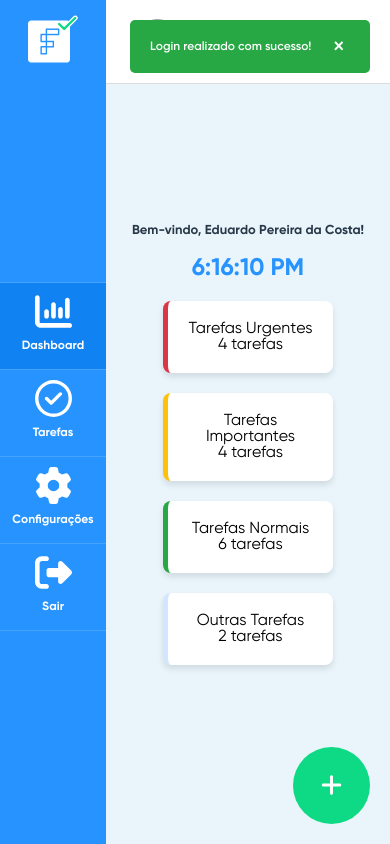
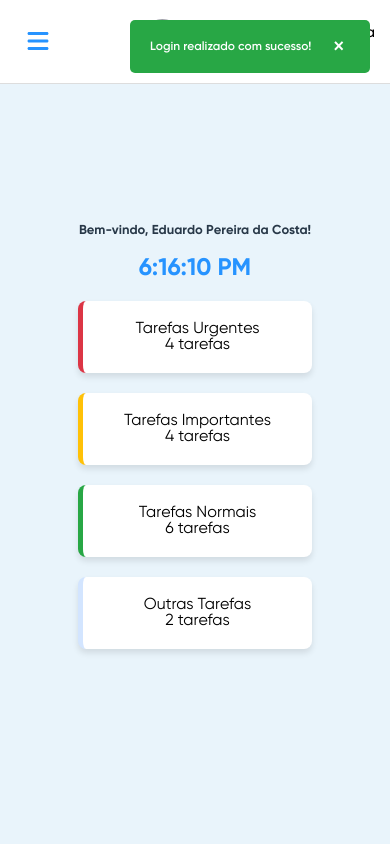
Before and after one commit to regiszaum/facility-app-challenge, a Vue app: page / in a window 390 px wide. Both pictures are taken after a click on the button "Entrar". Built offline with nearby package versions, Linux system fonts and the light colour scheme.

Commit message:
📱feat: menu mobile

```diff
--- a/src/modules/auth/Index.vue
+++ b/src/modules/auth/Index.vue
@@ -5,12 +5,10 @@
       <UserInfoHeader />
       <RouterView />
     </main>
-    <AddTaskButton />
   </div>
 </template>
 
 <script setup>
-import AddTaskButton from './components/molecules/AddTaskButton.vue';
 import UserInfoHeader from './components/atoms/UserInfoHeader.vue';
 import Navbar from './components/molecules/Navbar.vue';
 </script>
--- a/src/modules/auth/components/atoms/UserInfoHeader.vue
+++ b/src/modules/auth/components/atoms/UserInfoHeader.vue
@@ -1,5 +1,8 @@
 <template>
   <header class="topbar">
+   <!-- Mostra o menu mobile apenas em telas pequenas -->
+   <NavbarMobile class="mobile-only" />
+
     <div class="user-info">
       <img src="@/assets/png/profile.png" alt="Usuário" class="avatar" />
       <div>
@@ -13,6 +16,7 @@
 <script setup>
 import { computed } from 'vue';
 import { useStore } from 'vuex';
+import NavbarMobile from '../molecules/NavbarMobile.vue';
 
 const store = useStore();
 
@@ -53,11 +57,9 @@ const userRole = computed(() => user.value.role_label || 'Sem função');
   font-weight 500
   color #2693FF
   font-size 12px
+// Esconde a MobileMenu em telas grandes
+@media (min-width: 769px)
+  .mobile-only
+    display none
 
-@media (max-width: 768px)
-  .user-info
-    display flex
-    align-items center
-    justify-content center
-    margin-right 20px
 </style>
--- a/src/modules/auth/components/molecules/Navbar.vue
+++ b/src/modules/auth/components/molecules/Navbar.vue
@@ -7,32 +7,30 @@
       <ul>
         <li>
           <router-link to="/account/dashboard">
-            <IconComponent name="chart-column" height="37px" class="nav-icon"/>
-            <span>
-              Dashboard
-            </span>
+            <IconComponent name="chart-column" height="37px" class="nav-icon" />
+            <span> Dashboard </span>
           </router-link>
         </li>
         <li>
           <router-link to="/account/tasks">
-            <IconComponent name="circle-check" :type="'far'" height="37px" class="nav-icon"/>
-            <span>
-              Tarefas
-            </span>
+            <IconComponent
+              name="circle-check"
+              :type="'far'"
+              height="37px"
+              class="nav-icon"
+            />
+            <span> Tarefas </span>
           </router-link>
         </li>
         <li>
           <router-link to="/account/settings">
-            <IconComponent name="gear" height="37px" class="nav-icon"/>
-            <span>
-              Configurações
-            </span>
+            <IconComponent name="gear" height="37px" class="nav-icon" />
+            <span> Configurações </span>
           </router-link>
         </li>
-        <li @click="logout"><IconComponent name="right-from-bracket" height="37px" class="nav-icon"/>
-        <span>
-          Sair
-        </span>
+        <li @click="logout">
+          <IconComponent name="right-from-bracket" height="37px" class="nav-icon" />
+          <span> Sair </span>
         </li>
       </ul>
     </nav>
@@ -41,18 +39,18 @@
 </template>
 
 <script setup>
-import IconComponent from '@/components/atoms/IconComponent.vue';
-import { useStore } from 'vuex';
-import { useRouter } from 'vue-router';
-import { useToast } from '@/composables/useToast';
+import IconComponent from "@/components/atoms/IconComponent.vue";
+import { useStore } from "vuex";
+import { useRouter } from "vue-router";
+import { useToast } from "@/composables/useToast";
 
 const store = useStore();
 const router = useRouter();
 const toast = useToast();
 
 const logout = () => {
-  store.dispatch('user/logout');
-  router.push({ name: 'LoginView' });
+  store.dispatch("user/logout");
+  router.push({ name: "LoginView" });
   toast("Logout feito com sucesso!", "success");
 };
 </script>
@@ -106,5 +104,7 @@ const logout = () => {
           cursor pointer
           text-decoration none
           color #fff
-
+@media (max-width: 672px)
+  .sidebar-menu
+    display none
 </style>
--- /dev/null
+++ b/src/modules/auth/components/molecules/NavbarMobile.vue
@@ -0,0 +1,117 @@
+<template>
+  <div class="mobile-menu">
+    <button class="menu-button" @click="toggleMenu">
+      <IconComponent name="bars" height="24px" width="24px" color="#2693FF" />
+    </button>
+
+    <!-- Menu suspenso -->
+    <div v-if="menuOpen" class="menu-dropdown">
+      <ul>
+        <li>
+          <a href="/account/dashboard"
+            ><IconComponent name="chart-column" height="20px" color="#2693FF" /> Dashboard</a
+          >
+        </li>
+        <li>
+          <a href="/account/tasks"
+            ><IconComponent name="circle-check" :type="'far'" height="20px" color="#2693FF" /> Tarefas</a
+          >
+        </li>
+        <li>
+          <a href="/account/settings"
+            ><IconComponent name="gear" height="20px" color="#2693FF" /> Configurações</a
+          >
+        </li>
+        <li @click="logout">
+          <a href="#"><IconComponent name="right-from-bracket" height="20px" color="#2693FF" /> Sair</a>
+        </li>
+      </ul>
+    </div>
+  </div>
+</template>
+
+<script setup>
+import { ref, onMounted, onUnmounted } from "vue";
+import IconComponent from "@/components/atoms/IconComponent.vue";
+
+const menuOpen = ref(false);
+
+// Alterna a visibilidade do menu
+const toggleMenu = () => {
+  menuOpen.value = !menuOpen.value;
+};
+
+// Fecha o menu ao clicar fora
+const closeMenu = (event) => {
+  if (!event.target.closest(".menu-button") && !event.target.closest(".menu-dropdown")) {
+    menuOpen.value = false;
+  }
+};
+
+// Adiciona e remove o event listener para detectar cliques fora do menu
+onMounted(() => {
+  document.addEventListener("click", closeMenu);
+});
+
+onUnmounted(() => {
+  document.removeEventListener("click", closeMenu);
+});
+
+// Simulação de logout
+const logout = () => {
+  alert("Logout efetuado!");
+};
+</script>
+
+<style lang="stylus" scoped>
+.mobile-menu
+  display none
+
+// Mostra o menu apenas em telas pequenas
+@media (max-width: 672px)
+  .mobile-menu
+    display block
+    position absolute
+    left 20px
+
+.menu-button
+  background none
+  border none
+  cursor pointer
+
+.menu-dropdown
+  position absolute
+  top 40px
+  left 0
+  background white
+  border 1px solid #ddd
+  border-radius 8px
+  box-shadow 0 4px 8px rgba(0, 0, 0, 0.1)
+  width 180px
+  padding 10px 0
+  z-index 100
+
+  ul
+    list-style none
+    padding 0
+    margin 0
+
+  li
+    padding 10px 15px
+    display flex
+    align-items center
+    gap 10px
+    font-size 14px
+    cursor pointer
+    font-weight bold
+
+    &:hover
+      background #f4f4f4
+
+    a
+      text-decoration none
+      color #283848
+      display flex
+      align-items center
+      gap 8px
+</style>
--- a/src/modules/auth/views/Tasks.vue
+++ b/src/modules/auth/views/Tasks.vue
@@ -14,6 +14,7 @@
       <TasksList :selectedCategory="selectedCategory" />
     </div>
   </div>
+  <AddTaskButton />
 </template>
 
 <script setup>
@@ -21,6 +22,7 @@ import { ref, computed } from 'vue';
 import { useStore } from 'vuex';
 import TasksList from '../components/organisms/TasksList.vue';
 import Sidebar from '../components/organisms/Sidebar.vue';
+import AddTaskButton from '../components/molecules/AddTaskButton.vue';
 
 const store = useStore();
 
@@ -85,4 +87,8 @@ const openTasksCount = computed(() => {
   color #2693ff
 .underline
   text-decoration underline
+
+@media (max-width: 672px)
+  .sidebar
+    display none
 </style>
```
